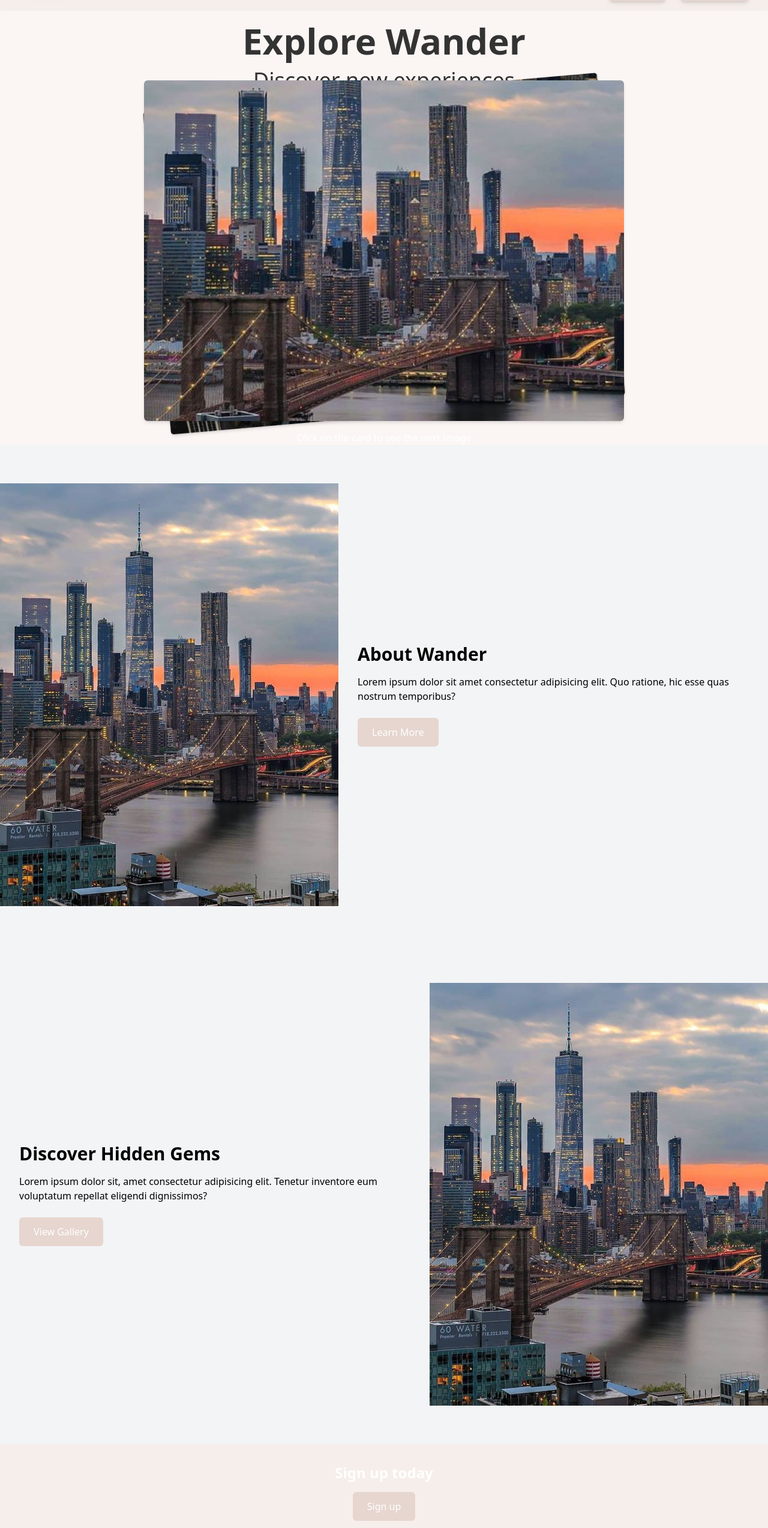
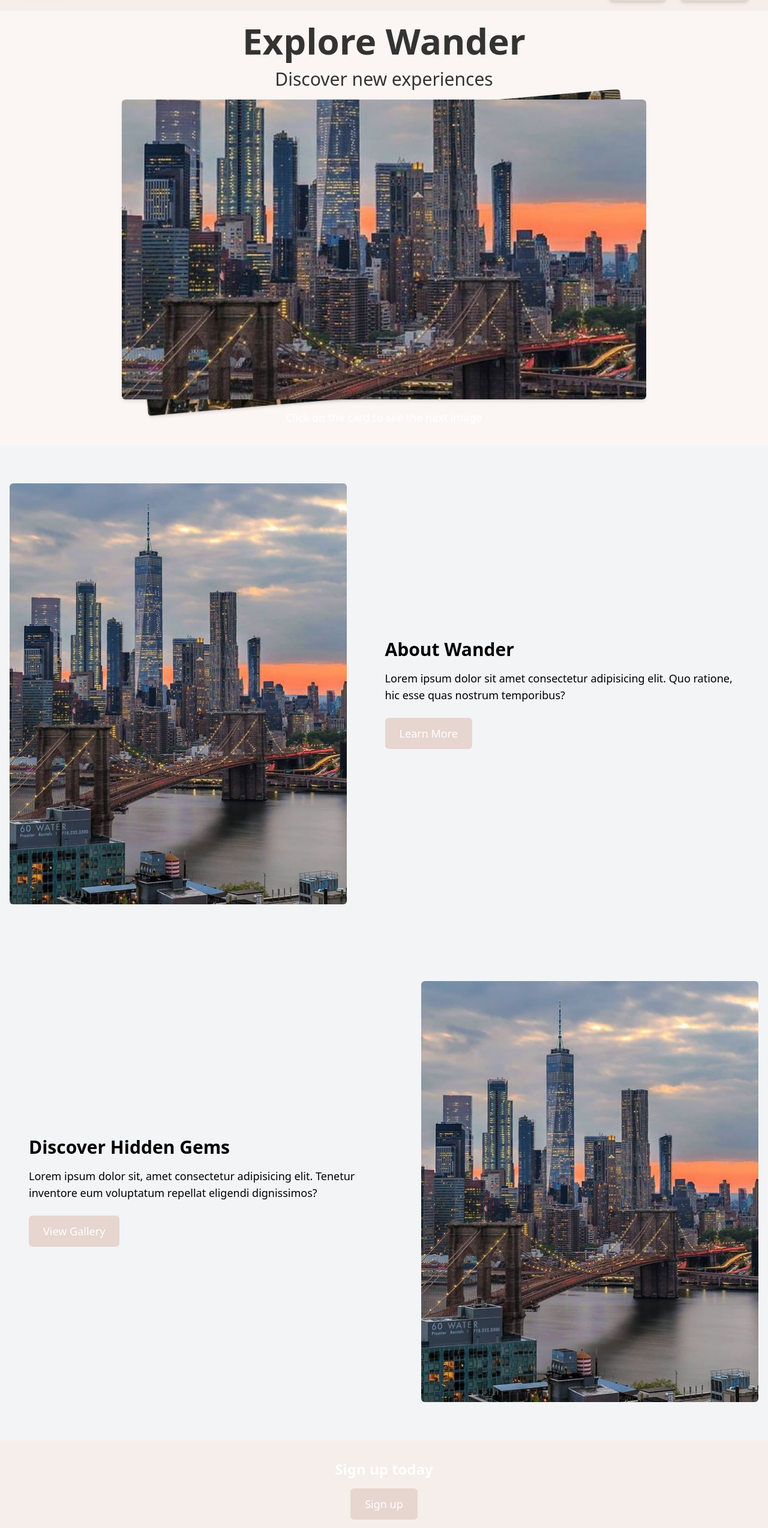
Before and after one commit to crosve/wander, a React (Vite) app in the folder frontend/: page / in a window 1280 px wide. Shown: the part 58-2606 px from the top of the page at 60% size. Built offline with nearby package versions, Linux system fonts and the light colour scheme.

Commit message:
Update ui

```diff
--- a/frontend/package.json
+++ b/frontend/package.json
@@ -14,6 +14,7 @@
     "all": "^0.0.0",
     "axios": "^1.7.7",
     "framer-motion": "^11.11.1",
+    "hamburger-react": "^2.5.1",
     "react": "^18.3.1",
     "react-dom": "^18.3.1",
     "react-icons": "^5.3.0",
--- a/frontend/src/components/NavBar.jsx
+++ b/frontend/src/components/NavBar.jsx
@@ -1,22 +1,53 @@
-import React from "react";
+import React, { useState } from "react";
 import { Link } from "react-router-dom";
+import { Squash as Hamburger } from "hamburger-react"; // Importing the Hamburger component
 
 const NavBar = () => {
+  const [isMenuOpen, setIsMenuOpen] = useState(false);
+
+  const toggleMenu = () => {
+    setIsMenuOpen(!isMenuOpen);
+  };
+
   return (
-    <div className="bg-base-color fixed z-10 flex w-full items-center justify-between bg-opacity-80 px-8 py-4 font-thin backdrop-blur">
+    <div className="fixed z-10 flex w-full items-center justify-between bg-base-color bg-opacity-80 px-8 py-4 font-thin backdrop-blur">
       <Link to="/" className="text-2xl">
         Wander
       </Link>
-      <div className="flex gap-6 text-lg text-white">
+      {/* Hamburger menu btn */}
+      <div className="block lg:hidden">
+        <Hamburger toggled={isMenuOpen} toggle={toggleMenu} />
+      </div>
+      {/* Desktop menu */}
+      <div className="hidden gap-6 text-lg text-white lg:flex">
         <Link to="/login">
-          <button className="bg-darker-base-color rounded-md px-6 py-2 shadow-md transition-all duration-300 hover:scale-105 hover:bg-opacity-80">
+          <button className="rounded-md bg-darker-base-color px-6 py-2 shadow-md transition-all duration-300 hover:scale-105 hover:bg-opacity-80">
             Login
           </button>
         </Link>
         <Link to="/signup">
-          <button className="bg-darker-base-color rounded-md px-6 py-2 shadow-md transition-all duration-300 hover:scale-105 hover:bg-opacity-80">
+          <button className="rounded-md bg-darker-base-color px-6 py-2 shadow-md transition-all duration-300 hover:scale-105 hover:bg-opacity-80">
             Sign Up
           </button>
+        </Link>
+      </div>
+      {/* Mobile hamburger menu */}
+      <div
+        className={`${
+          isMenuOpen ? "block" : "hidden"
+        } absolute right-8 top-16 w-48 rounded-lg bg-base-color shadow-lg lg:hidden`}
+      >
+        <Link
+          to="/login"
+          className="block px-4 py-2 hover:bg-darker-base-color"
+        >
+          Login
+        </Link>
+        <Link
+          to="/signup"
+          className="block px-4 py-2 hover:bg-darker-base-color"
+        >
+          Sign Up
         </Link>
       </div>
     </div>
--- a/frontend/src/pages/LandingPage.jsx
+++ b/frontend/src/pages/LandingPage.jsx
@@ -29,16 +29,16 @@ const LandingPage = () => {
       <NavBar />
       <div>
         {/* Hero */}
-        <div className="bg-lighter-base-color relative flex h-screen flex-col items-center justify-center text-black">
+        <div className="relative flex h-screen flex-col items-center justify-center bg-lighter-base-color px-4 text-black">
           <div className="absolute left-0 top-24 flex w-full flex-col items-center">
-            <h1 className="text-text-color text-6xl font-bold">
+            <h1 className="text-4xl font-bold text-text-color sm:text-3xl md:text-4xl lg:text-5xl xl:text-6xl">
               Explore Wander
             </h1>
-            <h2 className="text-text-color mt-4 text-4xl">
+            <h2 className="mt-4 text-2xl text-text-color sm:text-lg md:text-xl lg:text-2xl xl:text-3xl">
               Discover new experiences
             </h2>
           </div>
-          <div className="relative mt-48 h-[600px] w-[800px]">
+          <div className="relative mt-48 h-[400px] w-[90%] max-w-[700px] sm:h-[300px] sm:max-w-[95%] md:h-[500px] md:max-w-[80%] lg:max-w-[70%]">
             {images.map((image, index) => {
               const isActive = index === currentIndex;
               const isNext = index === (currentIndex + 1) % images.length;
@@ -83,36 +83,46 @@ const LandingPage = () => {
               );
             })}
           </div>
-          <p className="mt-4 text-white">
+          <p className="mt-4 text-base text-white sm:text-sm md:text-base lg:text-lg">
             Click on the card to see the next image
           </p>
         </div>
 
         {/* Section 1 */}
-        <div className="flex flex-col items-center bg-gray-100 py-16 md:flex-row">
-          <img src={testimg1} className="h-auto w-full md:w-1/2" />
+        <div className="flex flex-col items-center bg-gray-100 px-4 py-16 md:flex-row">
+          <img
+            src={testimg1}
+            className="mb-8 h-auto w-full max-w-[90%] rounded-md sm:max-w-[80%] md:mb-0 md:mr-8 md:w-[45%]"
+          />
           <div className="p-8 text-center md:text-left">
-            <h3 className="text-3xl font-bold">About Wander</h3>
-            <p className="mt-4">
+            <h3 className="text-2xl font-bold sm:text-xl md:text-2xl lg:text-3xl">
+              About Wander
+            </h3>
+            <p className="mt-4 text-base sm:text-sm md:text-base lg:text-lg">
               Lorem ipsum dolor sit amet consectetur adipisicing elit. Quo
               ratione, hic esse quas nostrum temporibus?
             </p>
-            <button className="bg-darker-base-color mt-6 rounded-md px-6 py-3 text-white">
+            <button className="mt-6 rounded-md bg-darker-base-color px-6 py-3 text-lg text-white sm:text-sm md:text-base lg:text-lg">
               Learn More
             </button>
           </div>
         </div>
 
         {/* Section 2 */}
-        <div className="flex flex-col items-center bg-gray-100 py-16 md:flex-row-reverse">
-          <img src={testimg1} className="h-auto w-full md:w-1/2" />
+        <div className="flex flex-col items-center bg-gray-100 px-4 py-16 md:flex-row-reverse">
+          <img
+            src={testimg1}
+            className="mb-8 h-auto w-full max-w-[90%] rounded-md sm:max-w-[80%] md:mb-0 md:ml-8 md:w-[45%]"
+          />
           <div className="p-8 text-center md:text-left">
-            <h3 className="text-3xl font-bold">Discover Hidden Gems</h3>
-            <p className="mt-4">
+            <h3 className="text-2xl font-bold sm:text-xl md:text-2xl lg:text-3xl">
+              Discover Hidden Gems
+            </h3>
+            <p className="mt-4 text-base sm:text-sm md:text-base lg:text-lg">
               Lorem ipsum dolor sit, amet consectetur adipisicing elit. Tenetur
               inventore eum voluptatum repellat eligendi dignissimos?
             </p>
-            <button className="bg-darker-base-color mt-6 rounded-md px-6 py-3 text-white">
+            <button className="mt-6 rounded-md bg-darker-base-color px-6 py-3 text-lg text-white sm:text-sm md:text-base lg:text-lg">
               View Gallery
             </button>
           </div>
@@ -120,8 +130,10 @@ const LandingPage = () => {
 
         {/* Footer */}
         <div className="bg-base-color py-8 text-center text-white">
-          <h4 className="text-2xl font-bold">Sign up today</h4>
-          <button className="bg-darker-base-color mt-4 rounded-md px-6 py-3 text-white">
+          <h4 className="text-xl font-bold sm:text-lg md:text-xl lg:text-2xl">
+            Sign up today
+          </h4>
+          <button className="mt-4 rounded-md bg-darker-base-color px-6 py-3 text-lg text-white sm:text-sm md:text-base lg:text-lg">
             Sign up
           </button>
         </div>
```
Also changed, not shown: 1 other file (tests, documents, lock files or other folders).
